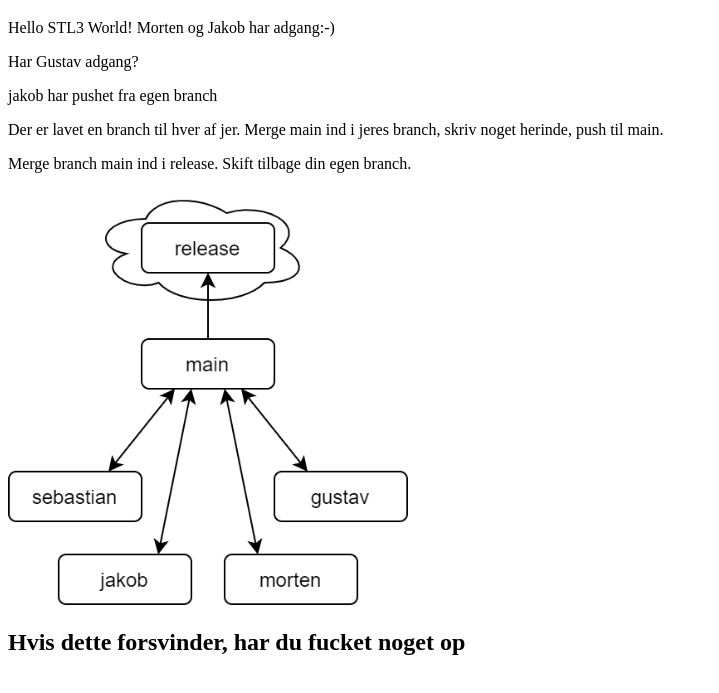
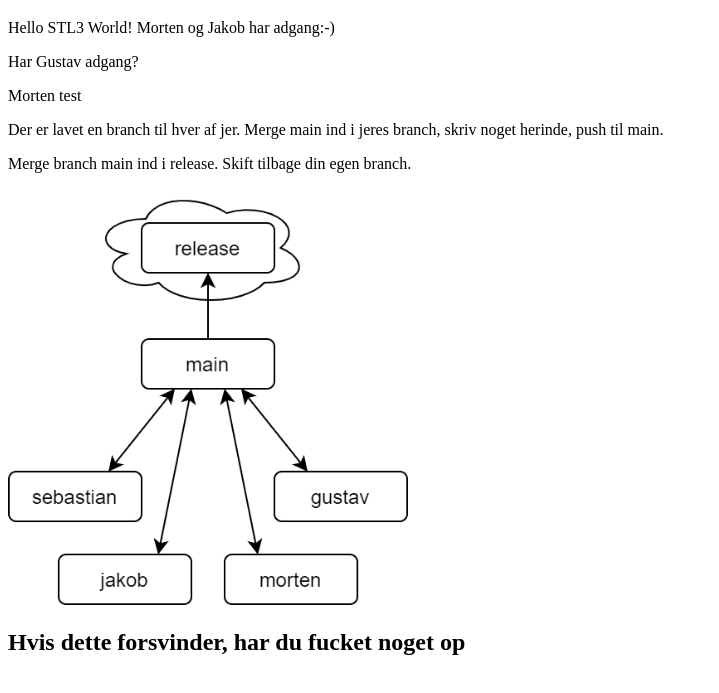
Before and after one commit to SebastianAndresen/sdu-cafeteria, a plain HTML site: page index.html in a window 1280 px wide. Shown: the part 61-754 px from the top of the page, without its empty margins (0-719 px from the left). Drawn offline with Linux system fonts and the light colour scheme.

Commit message:
Update index.html

```diff
--- a/index.html
+++ b/index.html
@@ -9,7 +9,7 @@
     <h1>STL3 test deployment</h1>
     <div>Hello STL3 World! Morten og Jakob har adgang:-)</div>
     <p>Har Gustav adgang?</p>
-    <p>jakob har pushet fra egen branch</p>
+    <p>Morten test</p>
     <p>Der er lavet en branch til hver af jer. Merge main ind i jeres branch, skriv noget herinde, push til main.</p>
     <p>Merge branch main ind i release. Skift tilbage din egen branch.</p>
     <img src="diagrams.png" width="400px">
```
